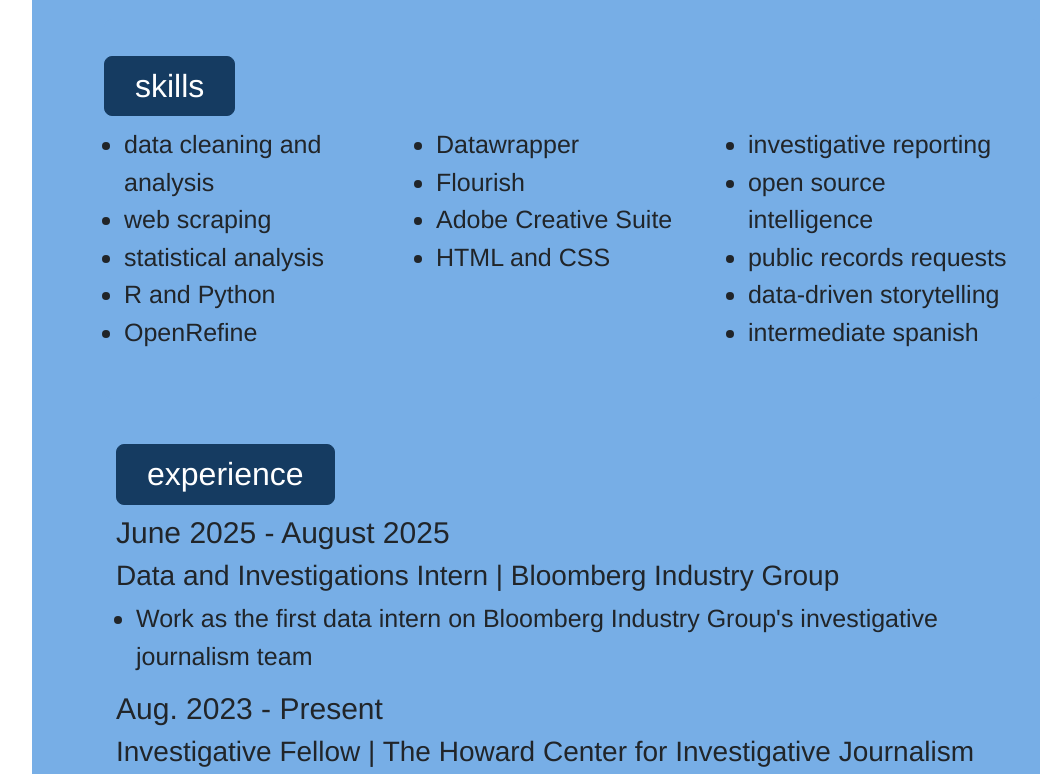
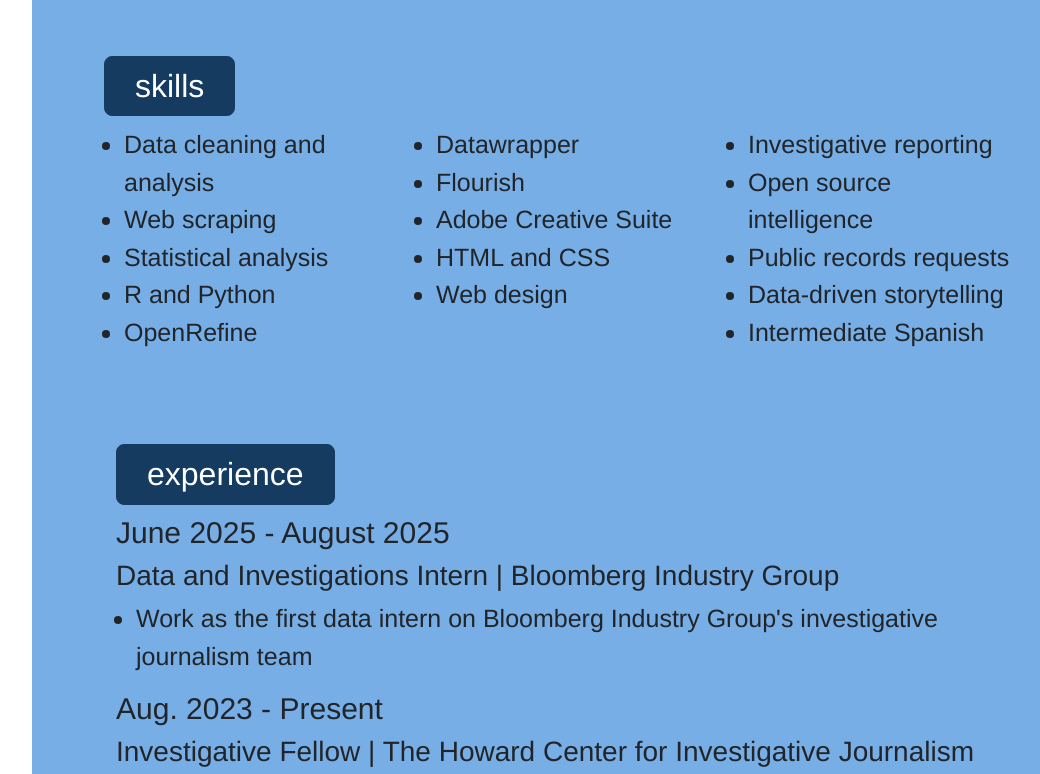
Before and after one commit to taymnichols/portfolio, a plain HTML site: page resume_project/index.html in a window 1280 px wide. Shown: the part 860-1634 px from the top of the page, without its empty margins (168-1208 px from the left). Drawn offline with nearby package versions, Linux system fonts and the light colour scheme; a web font is replaced by a local one.

Commit message:
Update index.html

```diff
--- a/resume_project/index.html
+++ b/resume_project/index.html
@@ -62,7 +62,7 @@
 
         <!-- Text column: adjust width to make it wider -->
         <div class="col-12 col-md-6 col-lg-7">
-            <h1 id="about">hi! i'm taylor</h1>
+            <h1 id="about">Hi! I'm Taylor</h1>
             <p class="lead">I'm an award-winning investigative journalist specializing in data-driven storytelling. I believe information can be a powerful catalyst for change. That's why I'm passionate about making data publicly available and easy to access.</p>
 
             <p class="lead">I'm a fellow at The Howard Center for Investigative Journalism while earning my master's degree in computational and data reporting at the University of Maryland. My work focuses on using data to uncover stories about social issues, government accountability and equity in education.</p>
@@ -80,9 +80,9 @@
     <div class="row">
         <div class="col-md-4">
             <ul>
-                <li>data cleaning and analysis</li>
-                <li>web scraping</li>
-                <li>statistical analysis</li>
+                <li>Data cleaning and analysis</li>
+                <li>Web scraping</li>
+                <li>Statistical analysis</li>
                 <li>R and Python</li>
                 <li>OpenRefine</li>
             </ul>
@@ -93,15 +93,16 @@
                 <li>Flourish</li>
                 <li>Adobe Creative Suite</li>
                 <li>HTML and CSS</li>
+                <li>Web design</li>
             </ul>
         </div>
         <div class="col-md-4">
             <ul>
-                <li>investigative reporting</li>
-                <li>open source intelligence</li>
-                <li>public records requests</li>
-                <li>data-driven storytelling</li>
-                <li>intermediate spanish</li>
+                <li>Investigative reporting</li>
+                <li>Open source intelligence</li>
+                <li>Public records requests</li>
+                <li>Data-driven storytelling</li>
+                <li>Intermediate Spanish</li>
             </ul>
         </div>
     </div>
@@ -368,6 +369,19 @@
                         </div>
                     </div>
                 </div>
+
+                <!-- Article 9: Capital News Service - Harris Campaign -->
+                <div class="col-md-6 mb-4">
+                    <div class="article-card">
+                        <div class="article-image-container">
+                            <img class="article-image img-fluid w-100" src="https://cnsmaryland.org/wp-content/uploads/2024/01/DSC_3149-scaled.jpg">
+                            <div class="article-overlay">
+                                <span class="article-source">Capital News Service</span>
+                            </div>
+                        </div>
+                        <div class="article-content">
+                            <a class="article-headline" href="https://cnsmaryland.org/2024/01/15/how-the-harris-campaign-is-galvanizing-young-voters-in-maryland/" target="_blank">How the Harris campaign is galvanizing young voters in Maryland</a>
+                            <p class="article-excerpt text-dark fs-5">Three of the best weeks for young voter registration in Maryland this year happened post-Kamala – nearly 11,000 voters under 30 registered in the weeks after her July 21 announcement. Maryland voter registration data shows July, the month Harris announced her campaign, was the strongest month for voter registration this year, according to an analysis by Capital News Service.</p>
     </div>
 </div>
 <!-- work examples end -->
```
